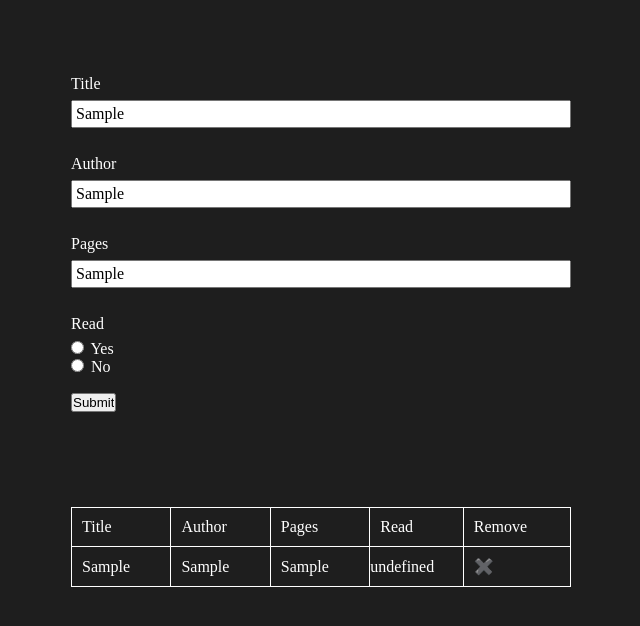
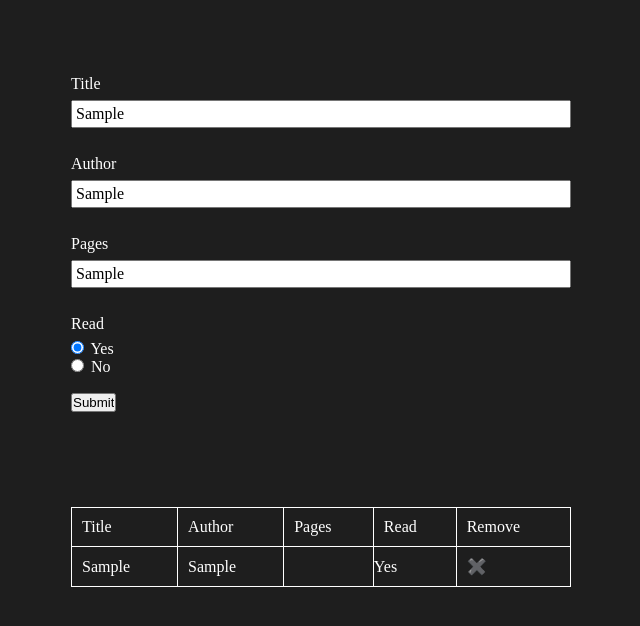
Before and after one commit to amadeu-io/library, a plain HTML site: page index.html in a window 1280 px wide. Both pictures are taken after typing "Sample", "Sample", "Sample" into the empty fields and a click on the input "Submit". Shown: the part 142-768 px from the top of the page, without its empty margins (319-959 px from the left). Drawn offline with Linux system fonts and the light colour scheme.

Commit message:
Add extract number functionality on pages input
If the user input under 'pages' contains non numbers, they will be not
displayed on the table, as they are considered an error

```diff
--- a/index.html
+++ b/index.html
@@ -30,7 +30,7 @@
         <div class="input-container">
           <div class="read">Read</div>
           <div class="radio-input-container">
-            <input type="radio" id="yes" name="read" value="Yes" />
+            <input type="radio" id="yes" name="read" value="Yes" checked/>
             <label for="Yes">Yes</label>
           </div>
           <div class="radio-input-container">
--- a/script.js
+++ b/script.js
@@ -19,7 +19,7 @@ function addBookToTable(book, id) {
   <tr id=${id}>
     <td>${book.title}</td>
     <td>${book.author}</td>
-    <td>${book.pages}</td>
+    <td>${extractNumbers(book.pages)}</td>
     <td class='read'>${book.read}</td>
     <td class='remove'>✖️</td>
   </tr>
@@ -35,11 +35,19 @@ function showThead() {
   thead.style.display = "table-header-group";
 }
 
+// takes a string and returns only the numbers in it
+function extractNumbers(str) {
+  const regex = /\d+/g;
+  return str.match(regex) ? str.match(regex).join("") : "";
+}
+
 let myLibrary = []; // array of book objects
 let count = 0; // id assigner
 let form = document.querySelector("form");
 let thead = document.querySelector("thead");
 let tbody = document.querySelector("tbody");
+
+console.log(extractNumbers("sl"));
 
 form.addEventListener("submit", function (event) {
   event.preventDefault();
```
